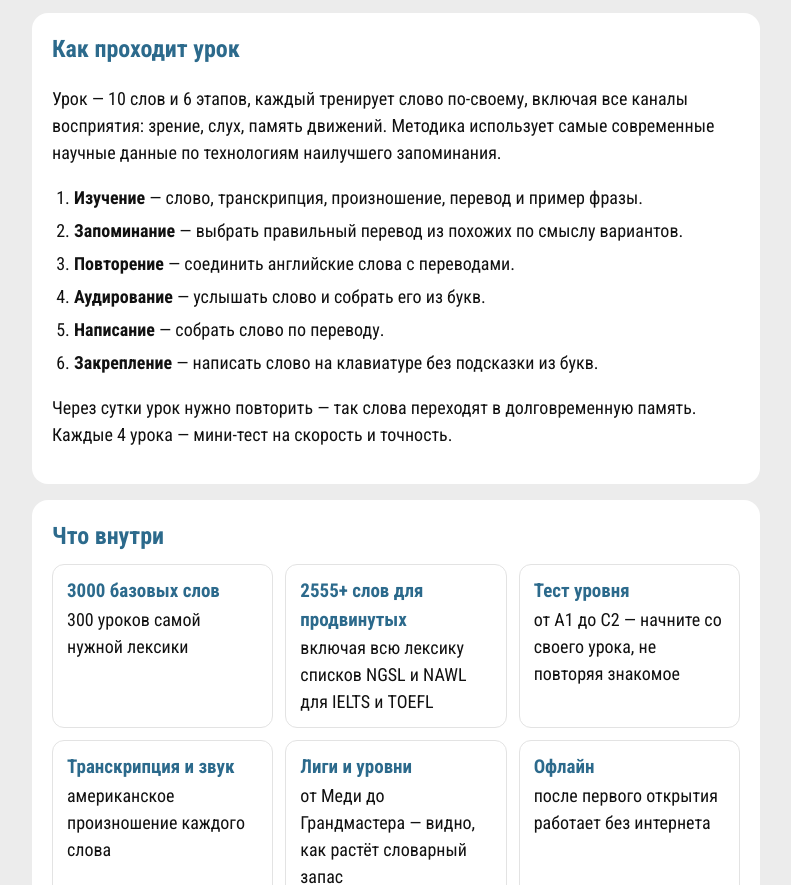
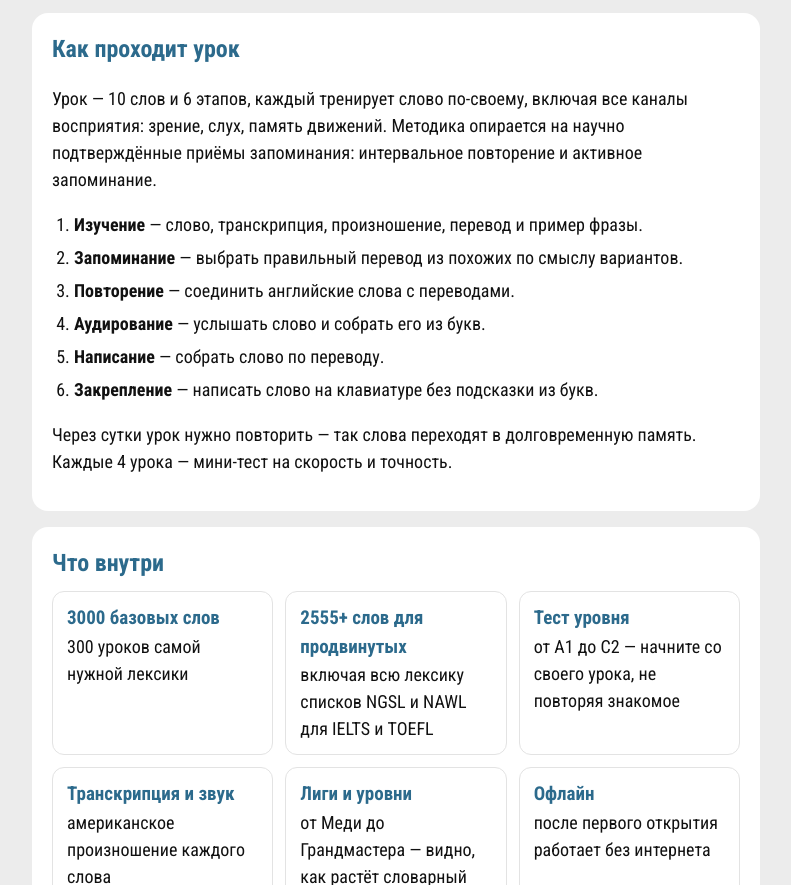
Before and after one commit to priceman-git/words3000, a plain HTML site: page o-prilozhenii.html in a window 1280 px wide. Shown: the part 918-1803 px from the top of the page, without its empty margins (244-1035 px from the left). Drawn offline with Linux system fonts and the light colour scheme.

Commit message:
Посадочная: формулировка о методике
Co-Authored-By: Claude Opus 5.5 <noreply@anthropic.com>

```diff
--- a/o-prilozhenii.html
+++ b/o-prilozhenii.html
@@ -96,7 +96,7 @@
 
   <section>
     <h2>Как проходит урок</h2>
-    <p>Урок — 10 слов и 6 этапов, каждый тренирует слово по-своему, включая все каналы восприятия: зрение, слух, память движений. Методика использует самые современные научные данные по технологиям наилучшего запоминания.</p>
+    <p>Урок — 10 слов и 6 этапов, каждый тренирует слово по-своему, включая все каналы восприятия: зрение, слух, память движений. Методика опирается на научно подтверждённые приёмы запоминания: интервальное повторение и активное запоминание.</p>
     <ol>
       <li><b>Изучение</b> — слово, транскрипция, произношение, перевод и пример фразы.</li>
       <li><b>Запоминание</b> — выбрать правильный перевод из похожих по смыслу вариантов.</li>
```
